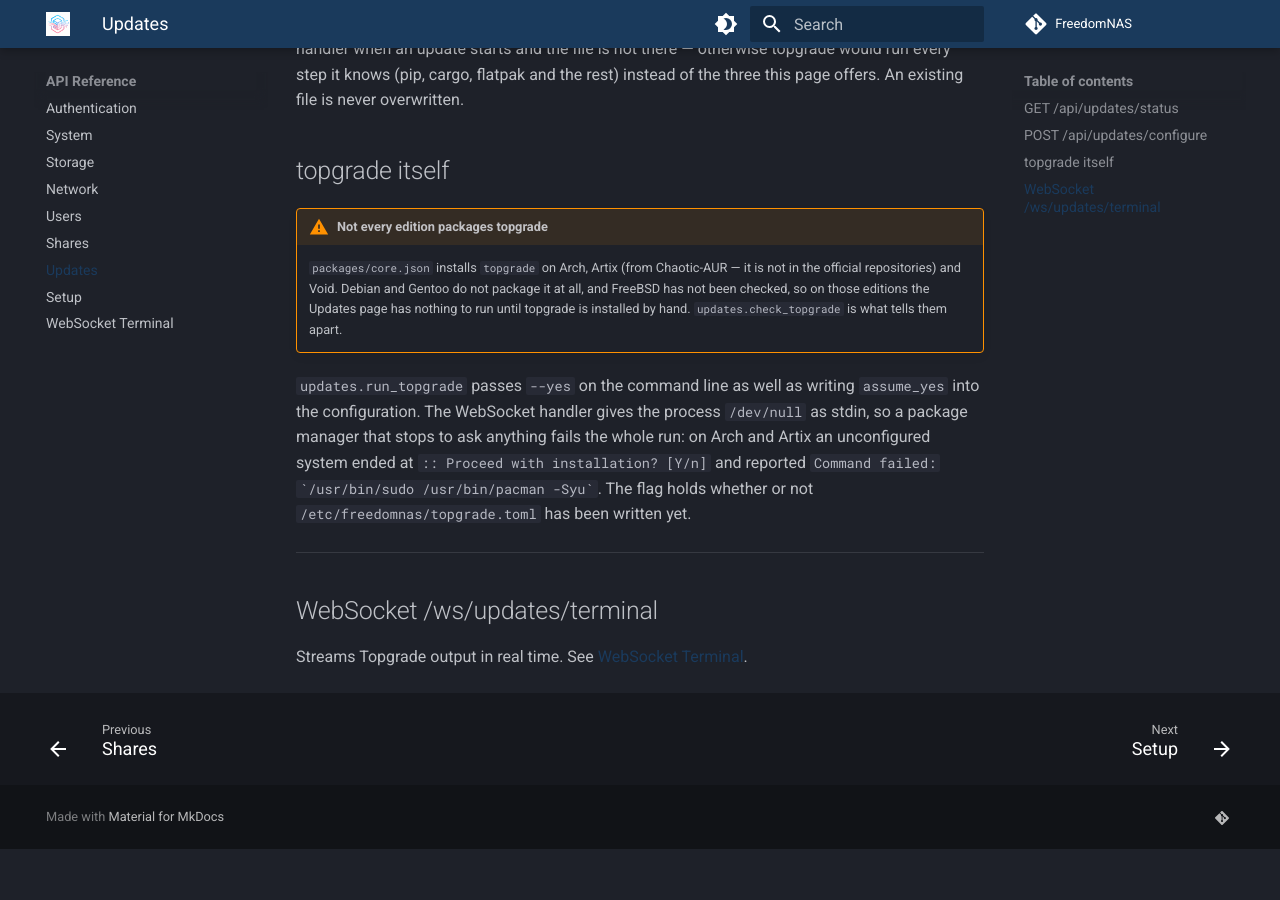
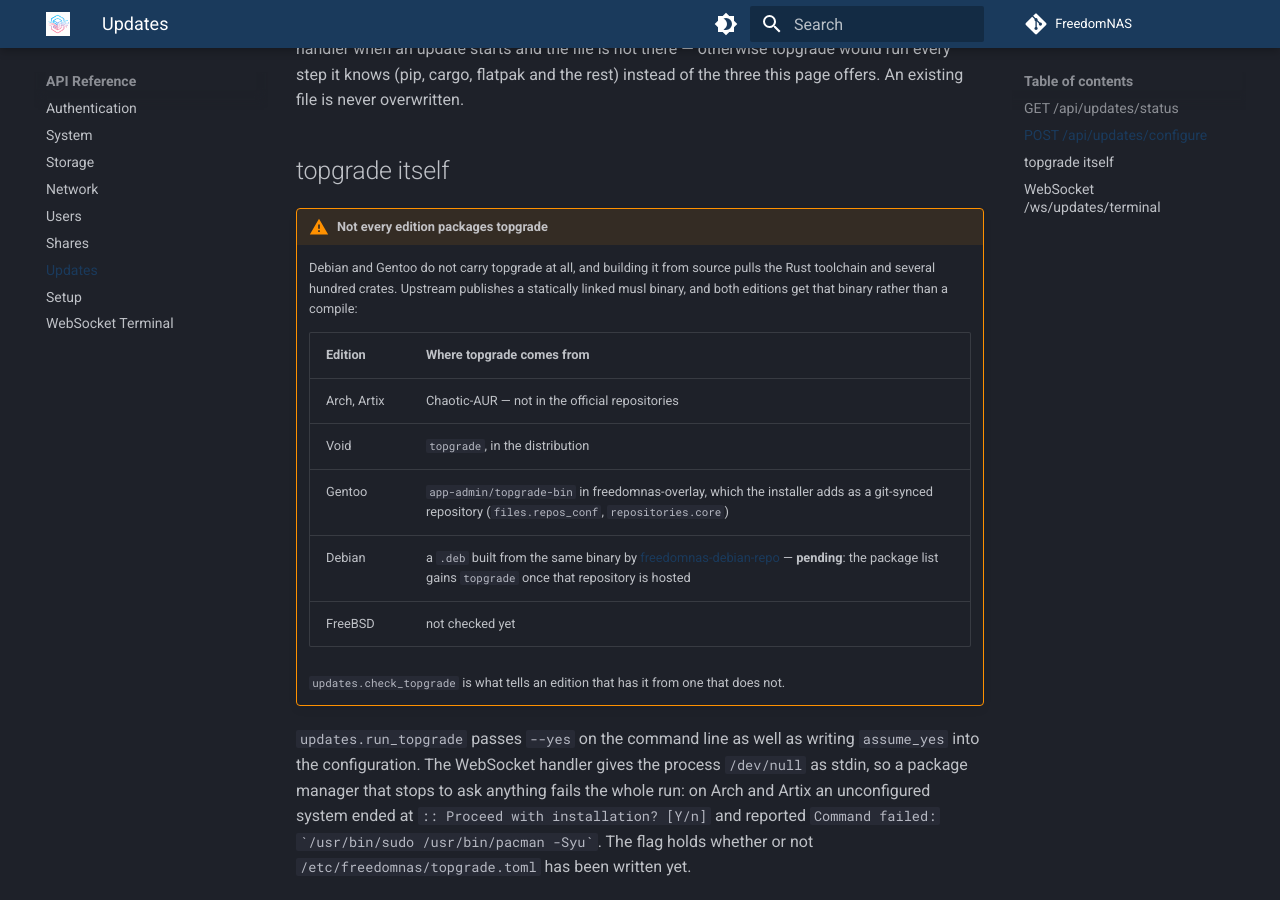
Before and after one commit to FreedomNAS/freedomnas-docs, an MkDocs documentation site: the page built from docs/api/updates.md, in a window 1280 px wide and 900 px high, scrolled down 1622 px. Built offline with MkDocs 1.6.1 and Material for MkDocs 9.7.7, drawn with Linux system fonts in a browser that asks for light colours; before the commit the page ends 2471 px from its top, so only the background shows below that.

Commit message:
Say where topgrade comes from on each edition

```diff
--- a/docs/api/updates.md
+++ b/docs/api/updates.md
@@ -76,11 +76,21 @@ overwritten.
 ## topgrade itself
 
 !!! warning "Not every edition packages topgrade"
-    `packages/core.json` installs `topgrade` on Arch, Artix (from
-    Chaotic-AUR — it is not in the official repositories) and Void. Debian
-    and Gentoo do not package it at all, and FreeBSD has not been checked, so
-    on those editions the Updates page has nothing to run until topgrade is
-    installed by hand. `updates.check_topgrade` is what tells them apart.
+    Debian and Gentoo do not carry topgrade at all, and building it from
+    source pulls the Rust toolchain and several hundred crates. Upstream
+    publishes a statically linked musl binary, and both editions get that
+    binary rather than a compile:
+
+    | Edition | Where topgrade comes from |
+    |---------|---------------------------|
+    | Arch, Artix | Chaotic-AUR — not in the official repositories |
+    | Void | `topgrade`, in the distribution |
+    | Gentoo | `app-admin/topgrade-bin` in freedomnas-overlay, which the installer adds as a git-synced repository (`files.repos_conf`, `repositories.core`) |
+    | Debian | a `.deb` built from the same binary by [freedomnas-debian-repo](https://codeberg.org/FreedomNAS/freedomnas-debian-repo) — **pending**: the package list gains `topgrade` once that repository is hosted |
+    | FreeBSD | not checked yet |
+
+    `updates.check_topgrade` is what tells an edition that has it from one
+    that does not.
 
 `updates.run_topgrade` passes `--yes` on the command line as well as writing
 `assume_yes` into the configuration. The WebSocket handler gives the process
```
